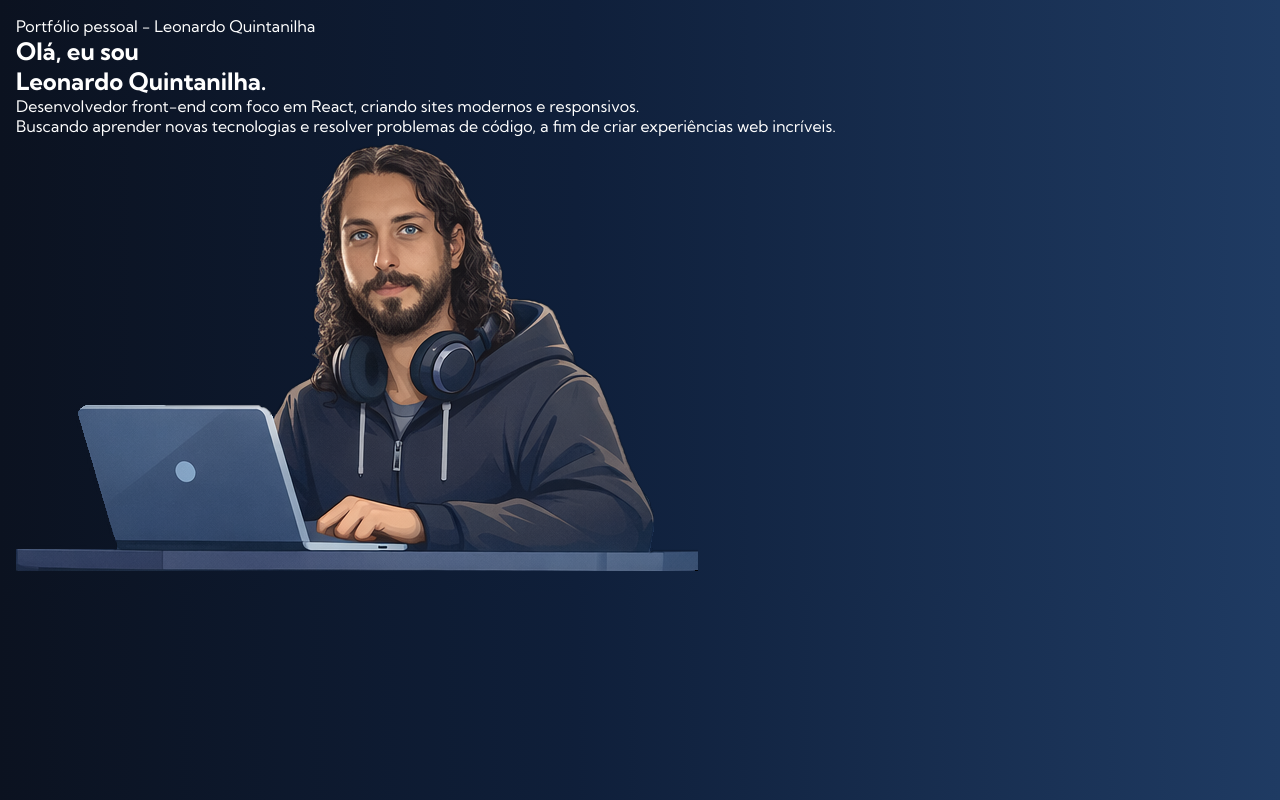
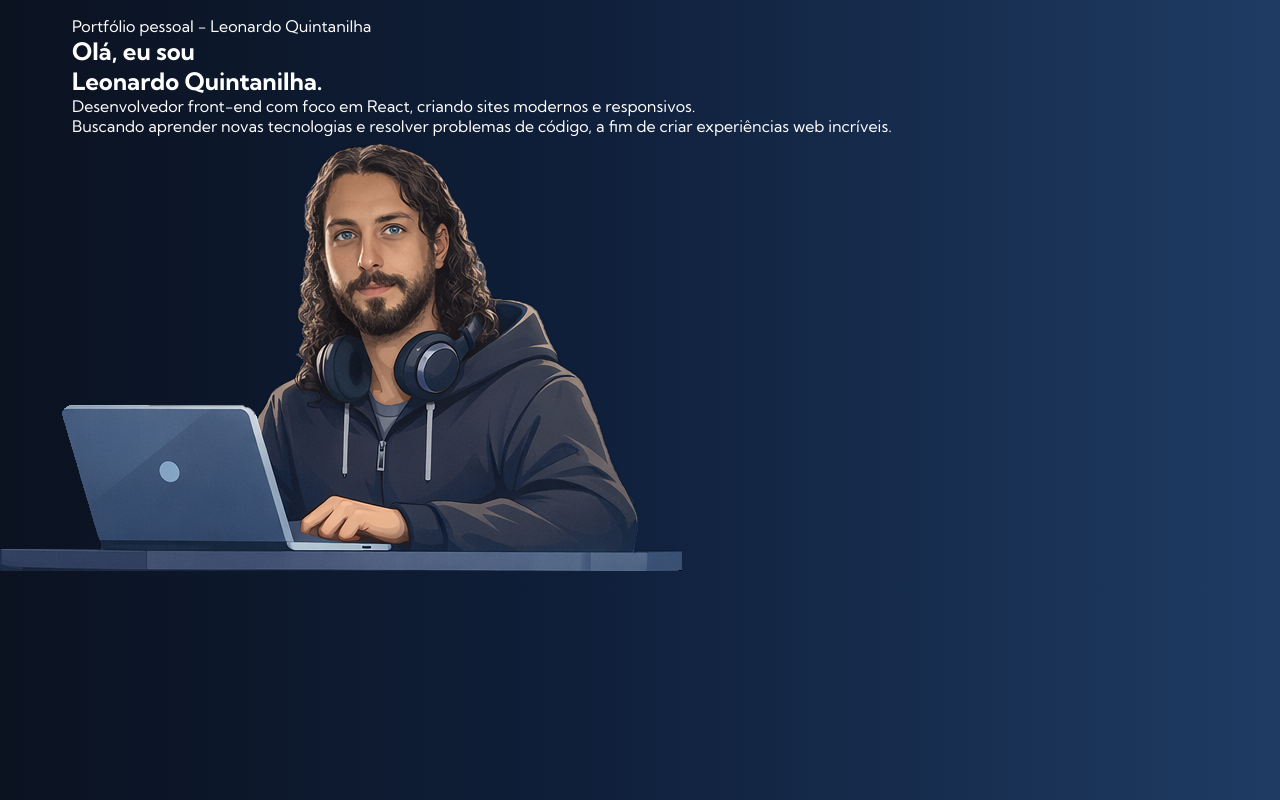
Before and after one commit to quintaleodev/portfolio, a React (Vite) app: page / in a window 1280 px wide. Built offline with nearby package versions, Linux system fonts and the light colour scheme.

Commit message:
style: adicionado base do layout de container padrão responsivo

```diff
--- a/src/components/Header/Header.jsx
+++ b/src/components/Header/Header.jsx
@@ -1,6 +1,8 @@
 export default function Header () {
 
     return (
-        <span>Portfólio pessoal - Leonardo Quintanilha</span>
+        <header className="container">
+            <span>Portfólio pessoal - Leonardo Quintanilha</span>
+        </header>
     )
 };
--- a/src/components/Hero/Hero.jsx
+++ b/src/components/Hero/Hero.jsx
@@ -4,7 +4,8 @@ export default function Hero() {
 
     return (
         <section>
-            <div>
+            <div className="container">
+                <div className="text__content" >
                     <h1>
                         Olá, eu sou<br/>
                         <span>Leonardo Quintanilha.</span>
@@ -14,6 +15,7 @@ export default function Hero() {
                         Buscando aprender novas tecnologias e resolver problemas de código, a fim de criar experiências web incríveis.
                     </p>
                 </div>
+            </div>
             <img src={heroavatar} alt="Ilustração de um desenvolvedor trabalhando em um notebook" />
         </section>
     );
--- a/src/index.css
+++ b/src/index.css
@@ -80,5 +80,25 @@ body {
   color: var(--color-text-main);
   background: var(--background-color);
 
-  padding: 1rem;
+  padding-top: var(--spacing-md);
+  padding-bottom: var(--spacing-md);
+
 }
+
+.container {
+  width: 100%;
+  max-width: var(--container-max-width);
+
+  margin-left: auto;
+  margin-right: auto;
+
+  padding-left: var(--spacing-md);
+  padding-right: var(--spacing-md);
+}
+
+@media (min-width: 768px) {
+  .container {
+    padding-left: var(--spacing-lg);
+    padding-right: var(--spacing-lg);
+  }
+}
```
Lines whose indentation alone changed are shown as unchanged.
